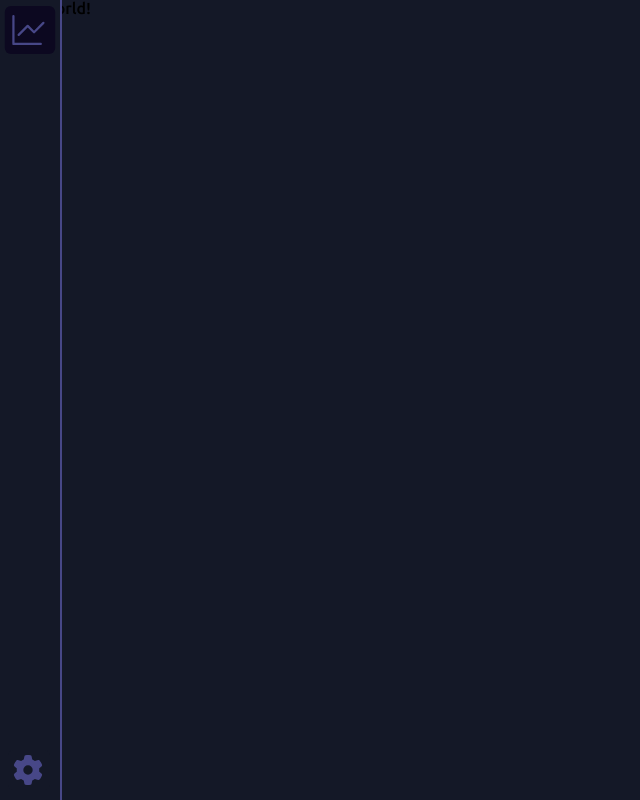
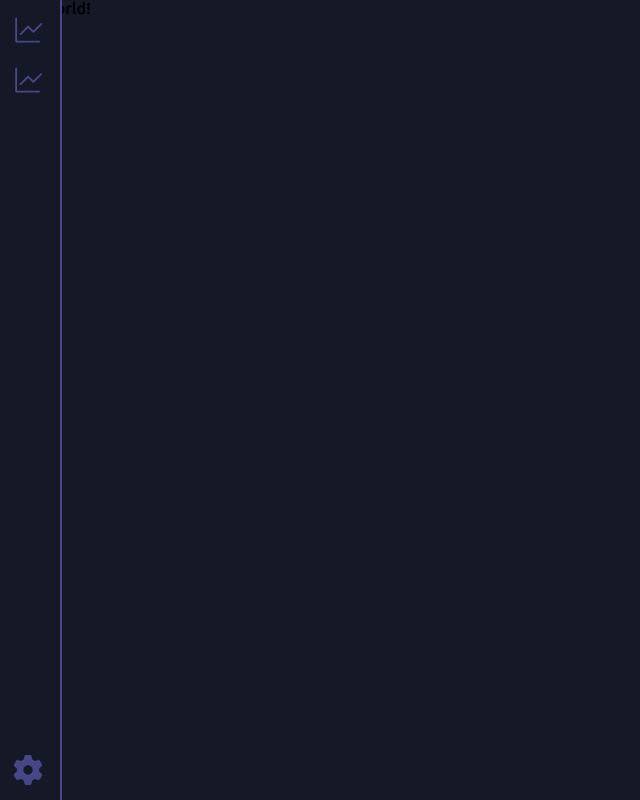
Before and after one commit to AlexandreCSilva/anotation-app, a React (Vite) app: page / in a window 1280 px wide. Shown: the whole page, without its empty margins (0-640 px from the left). Built offline with nearby package versions, Linux system fonts and the light colour scheme.

Commit message:
feat: side menu know can have sub itens

```diff
--- a/src/App.tsx
+++ b/src/App.tsx
@@ -20,6 +20,13 @@ export function App() {
               <SideMenu.Text text="Dashboard" isOpened={isOpened} />
             </SideMenu.Item>
 
+            <SideMenu.Item icon="graph" isOpened={isOpened} isSubItem={true}>
+              <div style={{ width: '40px', padding: '5px' }}>
+                {IconHelper('graph', 'small')}
+              </div>
+              <SideMenu.Text text="Dashboard" isOpened={isOpened} />
+            </SideMenu.Item>
+
             <SideMenu.Foot isOpened={isOpened}>
               <SideMenu.Item icon="graph" isOpened={isOpened}>
                 <div style={{ width: '40px', padding: '5px' }}>
--- a/src/components/side-menu/side-menu.foot.tsx
+++ b/src/components/side-menu/side-menu.foot.tsx
@@ -5,7 +5,7 @@ import { useSpring, animated } from '@react-spring/web';
 
 const SideMenuFootStyle = styled.div`
   position: absolute;
-  bottom: 0;
+  bottom: 10px;
 `;
 
 interface Props {
@@ -15,7 +15,7 @@ interface Props {
 
 export function SideMenuFoot({ children, isOpened }: Props) {
   const animation = useSpring({
-    left: !isOpened ? 'translate(8px, 0)' : 'translate(26px, 0)',
+    left: !isOpened ? 'translate(8px, 0)' : 'translate(16px, 0)',
   });
 
   return (
--- a/src/components/side-menu/side-menu.item.tsx
+++ b/src/components/side-menu/side-menu.item.tsx
@@ -9,7 +9,7 @@ const SideMenuItemStyle = styled.span`
   display: flex;
   align-items: center;
   justify-content: center;
-  height: 60px;
+  height: 50px;
 
   div {
     border-radius: 5px;
@@ -21,16 +21,24 @@ interface Props {
   icon: string;
   children: ReactNode;
   isOpened: boolean;
+  isSubItem?: boolean;
 }
 
-export function SideMenuItem({ children, isOpened }: Props) {
+export function SideMenuItem({ children, isOpened, isSubItem }: Props) {
   const [isHolding, setIsHolding] = useState(false);
   const { isDarkTheme } = useContext(ThemeContext);
 
   const animation = useSpring({
     config: config.wobbly,
-    scale: !isHolding ? 'scaleX(1) scaleY(1)' : 'scaleX(1.2) scaleY(1.2)',
-    width: !isOpened ? '42px' : '185px',
+    scale: !isHolding
+      ? 'scaleX(1) scaleY(1)'
+      : !isOpened
+        ? 'scaleX(1.2) scaleY(1.2)'
+        : isSubItem
+          ? 'scaleX(0.92) scaleY(0.92)'
+          : 'scaleX(1.05) scaleY(1.05)',
+    width: !isOpened ? '42px' : '210px',
+    paddingLeft: isOpened && isSubItem ? '24px' : '0px',
   });
 
   const linearAnimation = useSpring({
@@ -51,6 +59,7 @@ export function SideMenuItem({ children, isOpened }: Props) {
           transform: animation.scale,
           backgroundColor: linearAnimation.backgroundColor,
           width: animation.width,
+          paddingLeft: animation.paddingLeft,
         }}
       >
         {children}
--- a/src/components/side-menu/side-menu.root.tsx
+++ b/src/components/side-menu/side-menu.root.tsx
@@ -8,6 +8,7 @@ const SideMenuRootStyle = styled.div`
   border-right: solid 2px ${(props) => props.theme.color.medium};
   height: 100vh;
   position: fixed;
+  padding-top: 5px;
 `;
 
 interface Props {
--- a/src/components/side-menu/side-menu.text.tsx
+++ b/src/components/side-menu/side-menu.text.tsx
@@ -22,7 +22,7 @@ interface Props {
 export function SideMenuText({ text, isOpened }: Props) {
   const linearAnimation = useSpring({
     config: config.wobbly,
-    width: !isOpened ? '0px' : '170px',
+    width: !isOpened ? '0px' : '190px',
   });
 
   return (
```
